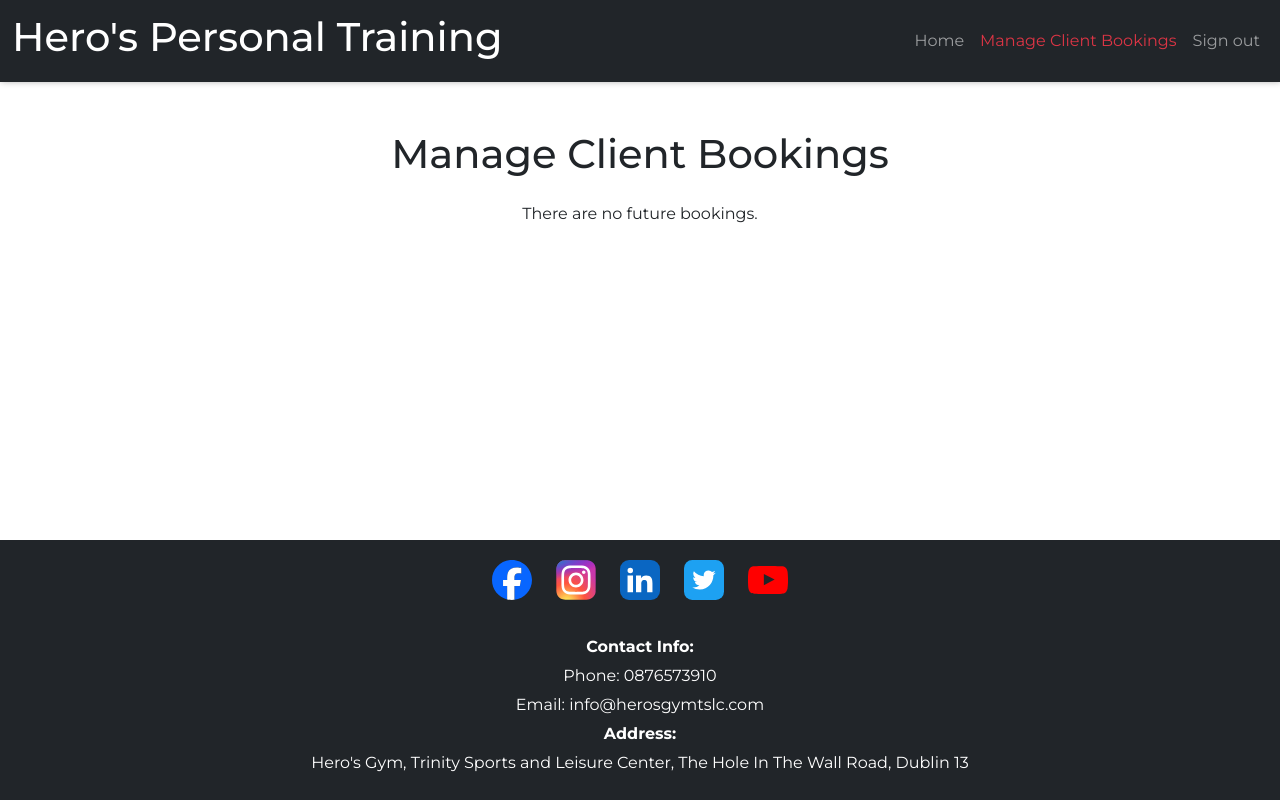
After one commit to defridge/PP4-PT-Booking, a Django app: page /bookings/manage_clients/ in a window 1280 px wide. The commit adds this page. Run offline with Django 4.2, Linux system fonts and the light colour scheme; the visitor is signed in with stand-in values (Sample User, id 1); data that the repository does not hold is empty; some libraries are stand-ins or nearby versions.

Commit message:
Created client bookings manage page for staff users in booking app

```diff
--- /dev/null
+++ b/bookings/templates/bookings/manage_client_bookings.html
@@ -0,0 +1,32 @@
+{% extends 'base.html' %}
+{% load static %}
+{% load i18n %}
+
+{% block title %}
+{% trans 'Manage Client Bookings' %}
+{% endblock  %}
+
+{% block content %}
+<div class="container py-5">
+    <h1 class="text-center mb-4">{% trans 'Manage Client Bookings' %}</h1>
+    <div class="row justify-content-center">
+        <div class="col-md-8">
+            {% if bookings %}
+                <ul class="list-group">
+                    {% for booking in bookings %}
+                        <li class="list-group-item d-flex justify-content-between align-items-center">
+                            {{ booking.user.username }} - {{ booking.session_type }} on {{ booking.date }} at {{ booking.time }}
+                            <div>
+                                <a href="{% url 'edit_client_booking' booking.id %}" class="btn btn-primary btn-sm">Edit</a>
+                                <a href="{% url 'delete_client_booking' booking.id %}" class="btn btn-danger btn-sm">Delete</a>
+                            </div>
+                        </li>
+                    {% endfor %}
+                </ul>
+            {% else %}
+                <p class="text-center">There are no future bookings.</p>
+            {% endif %}
+        </div>
+    </div>
+</div>
+{% endblock content %}
--- a/bookings/urls.py
+++ b/bookings/urls.py
@@ -4,7 +4,10 @@ from . import views
 urlpatterns = [
     path('create/', views.create_booking, name='create_booking'),
     path('manage/', views.manage_bookings, name='manage_bookings'),
+    path('manage_clients/', views.manage_client_bookings, name='manage_client_bookings'),
     path('success/', views.booking_success, name='booking_success'),
     path('edit/<int:booking_id>/', views.edit_booking, name='edit_booking'),
+    path('edit_client/<int:booking_id>/', views.edit_client_booking, name='edit_client_booking'),
     path('delete/<int:booking_id>/', views.delete_booking, name='delete_booking'),
+    path('delete_client/<int:booking_id>/', views.delete_client_booking, name='delete_client_booking'),
 ]
--- a/bookings/views.py
+++ b/bookings/views.py
@@ -1,8 +1,9 @@
 from django.shortcuts import render, redirect, get_object_or_404
-from django.contrib.auth.decorators import login_required
+from django.contrib.auth.decorators import login_required, user_passes_test
 from django.contrib import messages
 from .forms import BookingForm
 from .models import Booking
+from django.utils import timezone
 
 
 @login_required
@@ -64,3 +65,37 @@ create_booking = custom_login_required_view(create_booking)
 manage_bookings = custom_login_required_view(manage_bookings)
 edit_booking = custom_login_required_view(edit_booking)
 delete_booking = custom_login_required_view(delete_booking)
+
+
+# Check if user is staff
+def is_staff(user):
+    return user.is_staff
+
+@login_required
+@user_passes_test(is_staff)
+def manage_client_bookings(request):
+    today = timezone.now().date()
+    bookings = Booking.objects.filter(date__gte=today).order_by('date', 'time')
+    return render(request, 'bookings/manage_client_bookings.html', {'bookings': bookings})
+
+@login_required
+@user_passes_test(is_staff)
+def edit_client_booking(request, booking_id):
+    booking = get_object_or_404(Booking, id=booking_id)
+    if request.method == 'POST':
+        form = BookingForm(request.POST, instance=booking)
+        if form.is_valid():
+            form.save()
+            return redirect('manage_client_bookings')
+    else:
+        form = BookingForm(instance=booking)
+    return render(request, 'bookings/edit_client_booking.html', {'form': form})
+
+@login_required
+@user_passes_test(is_staff)
+def delete_client_booking(request, booking_id):
+    booking = get_object_or_404(Booking, id=booking_id)
+    if request.method == 'POST':
+        booking.delete()
+        return redirect('manage_client_bookings')
+    return render(request, 'bookings/delete_client_booking.html', {'booking': booking})
--- a/pt_bookings/settings.py
+++ b/pt_bookings/settings.py
@@ -138,7 +138,6 @@ AUTH_PASSWORD_VALIDATORS = [
     },
 ]
 
-# ACCOUNT_AUTHENTICATION_METHOD = 'username_email'
 ACCOUNT_AUTHENTICATION_METHOD = 'username'
 ACCOUNT_EMAIL_REQUIRED = True
 ACCOUNT_EMAIL_VERIFICATION = 'none'
--- a/templates/includes/header.html
+++ b/templates/includes/header.html
@@ -4,6 +4,7 @@
 {% url 'account_logout' as logout_url %}
 {% url 'create_booking' as booking_url %}
 {% url 'manage_bookings' as manage_bookings_url %}
+{% url 'manage_client_bookings' as manage_client_bookings_url %}
 
 <header>
   <nav class="navbar navbar-dark navbar-expand-lg bg-dark">
@@ -21,25 +22,28 @@
             <a class="nav-link {% if request.path == '/' %}active{% endif %}" aria-current="page"
               href="{% url 'home' %}">Home</a>
           </li>
+          {% if user.is_authenticated %}
+            {% if user.is_staff %}
+              <li class="nav-item">
+                <a class="nav-link {% if request.path == manage_client_bookings_url %}active{% endif %}" aria-current="page" href="{% url 'manage_client_bookings' %}">Manage Client Bookings</a>
+              </li>
+            {% else %}
               <li class="nav-item">
                 <a class="nav-link {% if request.path == booking_url %}active{% endif %}" aria-current="page" href="{% url 'create_booking' %}">Create Booking</a>
               </li>
               <li class="nav-item">
                 <a class="nav-link {% if request.path == manage_bookings_url %}active{% endif %}" aria-current="page" href="{% url 'manage_bookings' %}">Manage Bookings</a>
               </li>
-          {% if user.is_authenticated %}
+            {% endif %}
             <li class="nav-item">
-            <a class="nav-link {% if request.path == logout_url %}active{% endif %}" aria-current="page"
-              href="{% url 'account_logout' %}">Sign out</a>
+              <a class="nav-link {% if request.path == logout_url %}active{% endif %}" aria-current="page" href="{% url 'account_logout' %}">Sign out</a>
             </li>
           {% else %}
             <li class="nav-item">
-            <a class="nav-link {% if request.path == signup_url %}active{% endif %}" aria-current="page"
-              href="{% url 'account_signup' %}">Sign Up</a>
+              <a class="nav-link {% if request.path == signup_url %}active{% endif %}" aria-current="page" href="{% url 'account_signup' %}">Sign Up</a>
             </li>
             <li class="nav-item">
-            <a class="nav-link {% if request.path == login_url %}active{% endif %}" aria-current="page"
-              href="{% url 'account_login' %}">Sign In</a>
+              <a class="nav-link {% if request.path == login_url %}active{% endif %}" aria-current="page" href="{% url 'account_login' %}">Sign In</a>
             </li>
           {% endif %}
         </ul>
```
Also changed, not shown: bookings/templates/bookings/delete_client_booking.html (added, +25 -0 lines), bookings/templates/bookings/edit_client_booking.html (added, +25 -0 lines). Lines whose indentation alone changed are shown as unchanged.
